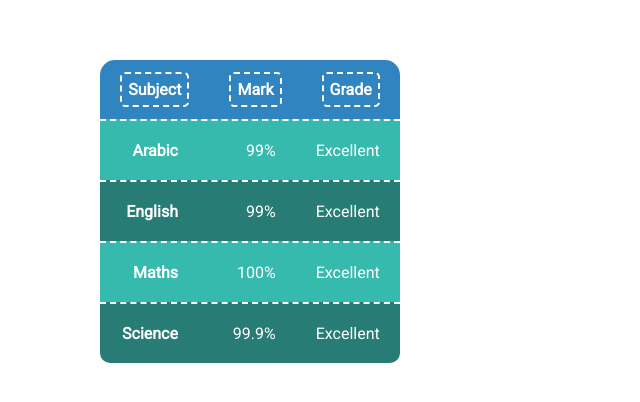
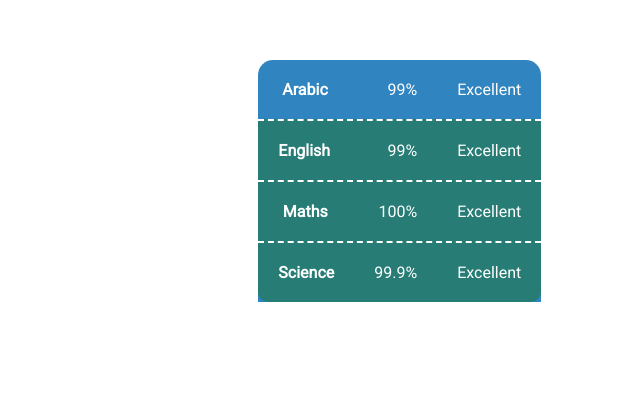
Before and after one commit to NourEl-dinAhmed/HTML_tables, a plain HTML site: page html_forms/index.html in a window 1280 px wide. Shown: the part 348-750 px from the top of the page, without its empty margins (390-1030 px from the left). Drawn offline with Linux system fonts and the light colour scheme.

Commit message:
"Add better stuff bro"

```diff
--- a/html_forms/CSS/styles.css
+++ b/html_forms/CSS/styles.css
@@ -1,10 +1,13 @@
+
+/* Type Selectors */
+
 table {
   margin: 50vh auto;
   display: inline-flex;
   flex-wrap: wrap;
 }
 
-tr:first-child {
+tbody {
   border-top: 5px solid inherit;
   border-radius: 15px 15px 0 0;
   background-color: rgb(48, 133, 193);
@@ -16,17 +19,8 @@ span {
   border-radius: 5px;
 }
 
-tr:last-child {
-  border-bottom: 5px solid inherit;
-  border-radius: 0 0 10px 10px;
-}
-
-.display-flex {
-  display: flex;
-}
-
-tr > th,
-tr > td {
+th,
+td {
   padding: 20px;
   color: white;
   flex: 1 90px;
@@ -34,14 +28,27 @@ tr > td {
   text-align: right;
 }
 
+/* Class Selecotrs*/
+
+.display-flex {
+  display: flex;
+}
+
+/* DRY Selectos*/
+
+tr:last-child {
+  border-bottom: 5px solid inherit;
+  border-radius: 0 0 10px 10px;
+}
+
 tr + tr {
   border-top: 2px dashed #fff;
 }
 
-tr {
+tr:not(tr:first-child) {
   background-color: rgb(39, 125, 117);
 }
 
-.tr-even {
+tr:nth-of-type(even) {
   background-color: rgb(55, 186, 174);
 }
--- a/html_forms/index.html
+++ b/html_forms/index.html
@@ -8,11 +8,14 @@
   </head>
   <body class="display-flex" style="box-sizing: border-box;">
     <table>
-      <tr class="display-flex">
-        <th scope="col"><span>Subject</span></th>
-        <th scope="col"><span>Mark</span></th>
-        <th scope="col"><span>Grade</span></th>
-      </tr>
+      <thead>
+        <tr class="display-flex">
+          <th scope="col"><span>Subject</span></th>
+          <th scope="col"><span>Mark</span></th>
+          <th scope="col"><span>Grade</span></th>
+        </tr>
+    </thead>
+    <tbody>
       <tr class="display-flex tr-even">
         <th scope="row">Arabic</th>
         <td>99%</td>
@@ -33,6 +36,7 @@
         <td>99.9%</td>
         <td>Excellent</td>
       </tr>
+    </tbody>
     </table>
   </body>
 </html>
```
